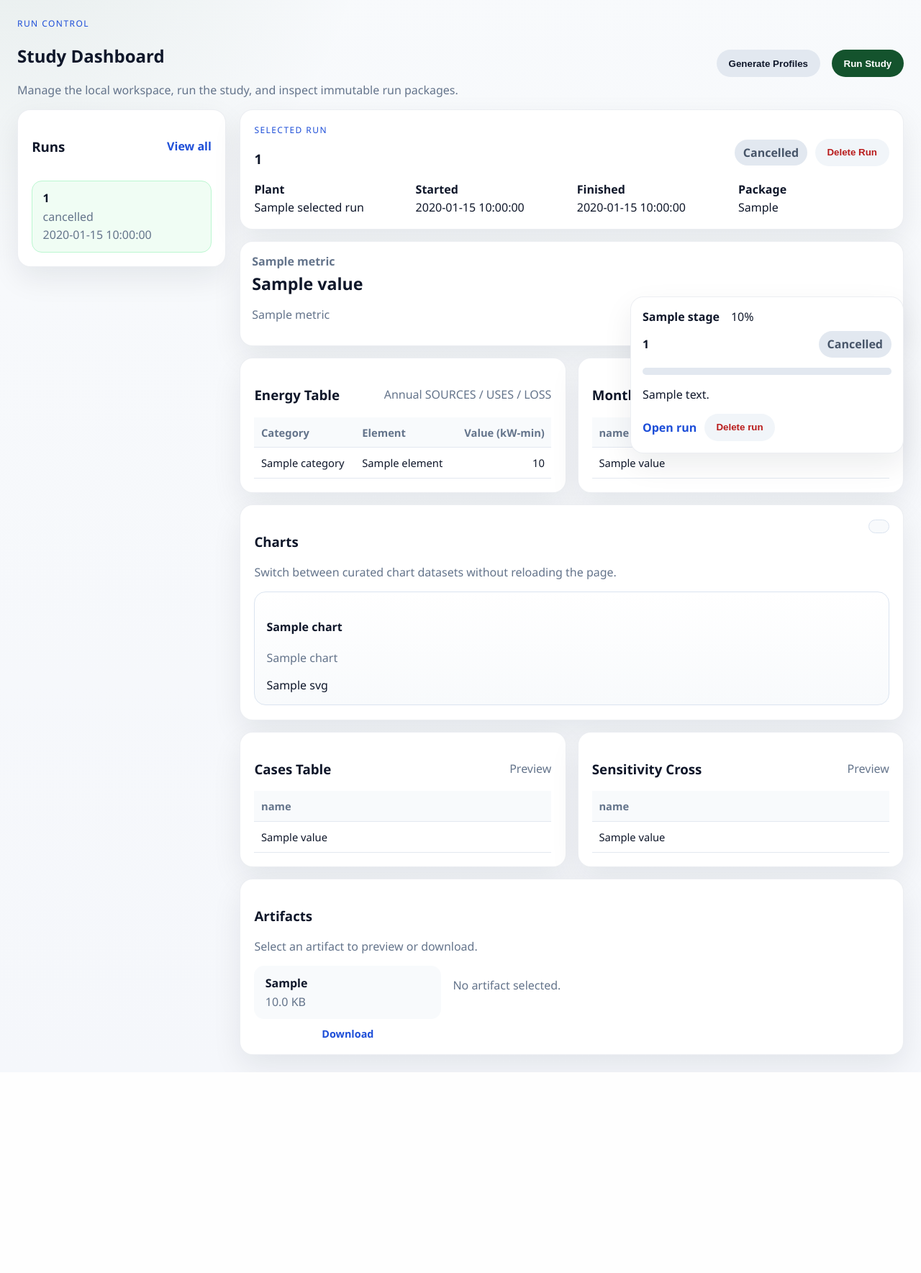
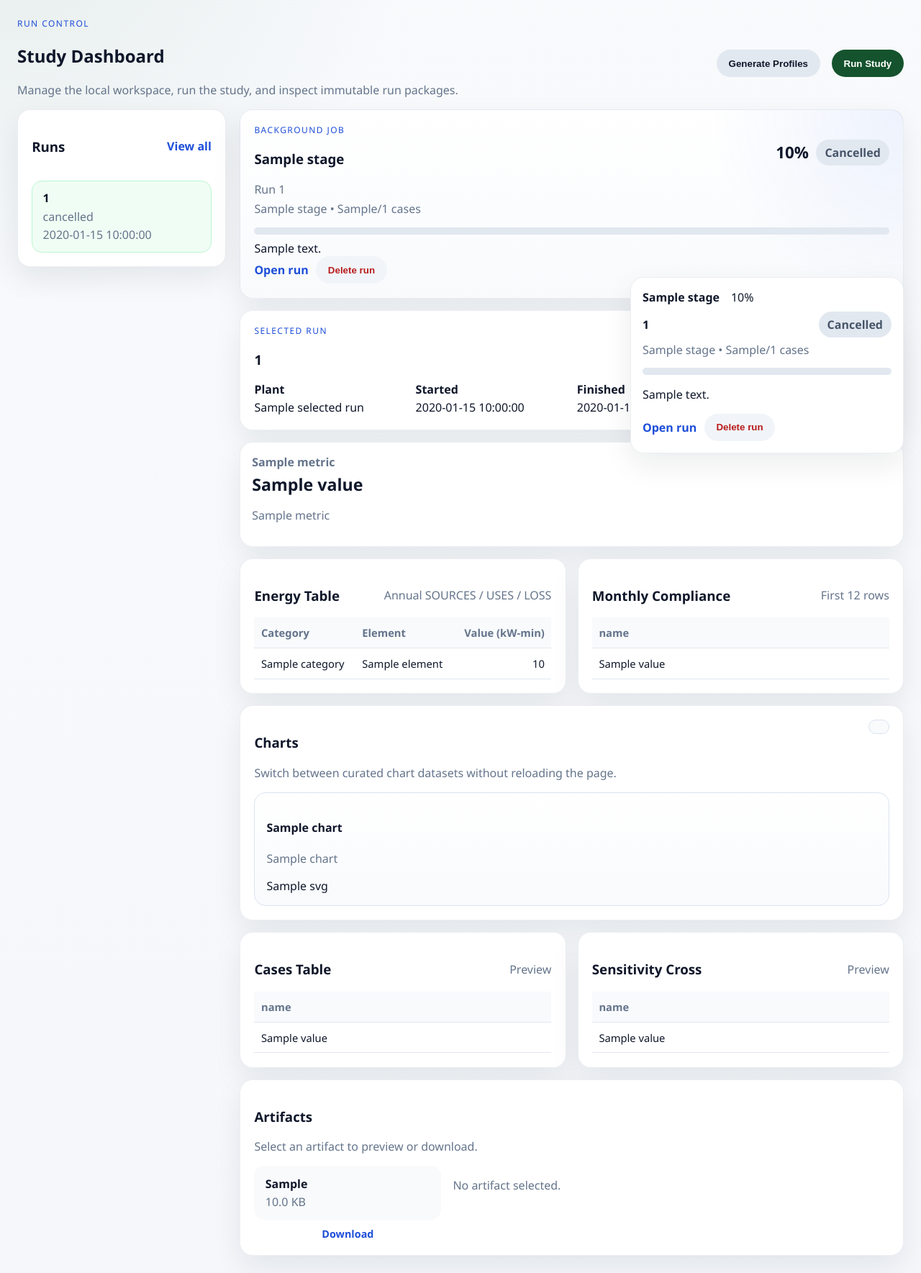
Before and after one commit to sbshrey/seci-fdre-v-rfs-13-0014, a Python web app: template seci_fdre_v_model/web/templates/dashboard.html in a window 1280 px wide. Shown: the part 146-1915 px from the top of the page at 72% size. Before the commit the page ends 1636 px from the top, so only its background shows below. Run offline with Jinja, Linux system fonts and the light colour scheme; the template is opened without the code that fills it: most values are stand-ins (such as "Sample title", 1, 10 or a date in 2020).

Commit message:
feat: progress bar updated

```diff
--- a/seci_fdre_v_model/web/models.py
+++ b/seci_fdre_v_model/web/models.py
@@ -97,6 +97,9 @@ class BackgroundJob:
     stage: str
     pct: float
     detail: str
+    completed_cases: int | None
+    total_cases: int | None
+    current_case_id: str | None
     started_at: str | None
     updated_at: str | None
     finished_at: str | None
--- a/seci_fdre_v_model/web/static/app.css
+++ b/seci_fdre_v_model/web/static/app.css
@@ -413,12 +413,37 @@ th.number {
   padding: 1rem;
 }
 
+.dashboard-job-card {
+  background:
+    radial-gradient(circle at top right, rgba(37, 99, 235, 0.08), transparent 28%),
+    linear-gradient(180deg, #ffffff, #f8fafc);
+}
+
+.dashboard-job-pct {
+  font-size: 1.4rem;
+  line-height: 1;
+}
+
+.dashboard-job-run,
+.dashboard-job-detail {
+  margin: 0;
+}
+
+.progress-bar-wide {
+  margin-top: 0.75rem;
+}
+
 .progress-job-line {
   display: flex;
   justify-content: space-between;
   gap: 0.75rem;
   align-items: center;
   margin: 0.55rem 0 0;
+}
+
+.progress-case-line,
+.dashboard-job-cases {
+  margin: 0.35rem 0 0;
 }
 
 .action-row-tight {
--- a/seci_fdre_v_model/web/static/app.js
+++ b/seci_fdre_v_model/web/static/app.js
@@ -38,32 +38,56 @@ function updateStartButtons(isActive) {
   });
 }
 
-function updateJobShell(job) {
-  const shell = document.querySelector("[data-job-shell]");
-  const stageNode = document.querySelector("[data-progress-stage]");
-  const pctNode = document.querySelector("[data-progress-pct]");
-  const fillNode = document.querySelector("[data-progress-fill]");
-  const detailNode = document.querySelector("[data-progress-detail]");
-  const runNode = document.querySelector("[data-progress-run-id]");
-  const statusNode = document.querySelector("[data-progress-status]");
-  const openLink = document.querySelector("[data-progress-open]");
-  const cancelForm = document.querySelector("[data-job-cancel-form]");
-  const deleteForm = document.querySelector("[data-job-delete-form]");
-  if (!shell || !stageNode || !pctNode || !fillNode || !detailNode || !runNode || !statusNode) return;
+function updateJobCard({
+  rootSelector,
+  stageSelector,
+  pctSelector,
+  fillSelector,
+  detailSelector,
+  caseSelector,
+  runSelector,
+  statusSelector,
+  openSelector,
+  cancelSelector,
+  deleteSelector,
+}) {
+  const root = document.querySelector(rootSelector);
+  if (!root) return;
+
+  const stageNode = document.querySelector(stageSelector);
+  const pctNode = document.querySelector(pctSelector);
+  const fillNode = document.querySelector(fillSelector);
+  const detailNode = document.querySelector(detailSelector);
+  const caseNode = document.querySelector(caseSelector);
+  const runNode = document.querySelector(runSelector);
+  const statusNode = document.querySelector(statusSelector);
+  const openLink = document.querySelector(openSelector);
+  const cancelForm = document.querySelector(cancelSelector);
+  const deleteForm = document.querySelector(deleteSelector);
+
+  return function applyJobState(job) {
+    if (!stageNode || !pctNode || !fillNode || !detailNode || !runNode || !statusNode) return;
 
     if (!job) {
-    shell.hidden = true;
-    updateStartButtons(false);
+      root.hidden = true;
       return;
     }
 
     const pct = Math.max(0, Math.min(100, Number(job.pct || 0)));
-  shell.hidden = false;
+    root.hidden = false;
     stageNode.textContent = job.stage || "Study";
     pctNode.textContent = `${pct.toFixed(0)}%`;
     fillNode.style.width = `${pct}%`;
     detailNode.textContent = job.detail || "";
-  runNode.textContent = job.run_id || "No active run";
+    if (caseNode) {
+      const hasCaseProgress = job.completed_cases !== null && job.completed_cases !== undefined
+        && job.total_cases !== null && job.total_cases !== undefined;
+      caseNode.hidden = !hasCaseProgress;
+      caseNode.textContent = hasCaseProgress
+        ? `${job.stage || "Stage"} • ${job.completed_cases}/${job.total_cases} cases`
+        : "";
+    }
+    runNode.textContent = job.run_id ? `Run ${job.run_id}` : "No active run";
     statusNode.textContent = job.status || "unknown";
     statusNode.className = `status-pill status-${job.status || "failed"}`;
 
@@ -82,13 +106,51 @@ function updateJobShell(job) {
         deleteForm.action = job.delete_url;
       }
     }
+  };
+}
 
-  updateStartButtons(Boolean(job.is_active));
+const applyFloatingJobState = updateJobCard({
+  rootSelector: "[data-job-shell]",
+  stageSelector: "[data-progress-stage]",
+  pctSelector: "[data-progress-pct]",
+  fillSelector: "[data-progress-fill]",
+  detailSelector: "[data-progress-detail]",
+  caseSelector: "[data-progress-cases]",
+  runSelector: "[data-progress-run-id]",
+  statusSelector: "[data-progress-status]",
+  openSelector: "[data-progress-open]",
+  cancelSelector: "[data-job-cancel-form]",
+  deleteSelector: "[data-job-delete-form]",
+});
+
+const applyDashboardJobState = updateJobCard({
+  rootSelector: "[data-dashboard-job-card]",
+  stageSelector: "[data-dashboard-job-stage]",
+  pctSelector: "[data-dashboard-job-pct]",
+  fillSelector: "[data-dashboard-job-fill]",
+  detailSelector: "[data-dashboard-job-detail]",
+  caseSelector: "[data-dashboard-job-cases]",
+  runSelector: "[data-dashboard-job-run-id]",
+  statusSelector: "[data-dashboard-job-status]",
+  openSelector: "[data-dashboard-job-open]",
+  cancelSelector: "[data-dashboard-job-cancel]",
+  deleteSelector: "[data-dashboard-job-delete]",
+});
+
+function updateJobShell(job) {
+  if (applyFloatingJobState) {
+    applyFloatingJobState(job);
+  }
+  if (applyDashboardJobState) {
+    applyDashboardJobState(job);
+  }
+  updateStartButtons(Boolean(job && job.is_active));
 }
 
 async function pollJobStatus() {
   const shell = document.querySelector("[data-job-shell]");
-  if (!shell) return;
+  const dashboardCard = document.querySelector("[data-dashboard-job-card]");
+  if (!shell && !dashboardCard) return;
   try {
     const response = await fetch("/api/job-status", {
       headers: { Accept: "application/json" },
--- a/seci_fdre_v_model/web/templates/base.html
+++ b/seci_fdre_v_model/web/templates/base.html
@@ -32,6 +32,11 @@
           <span class="status-pill status-{% if current_job %}{{ current_job.status }}{% else %}completed{% endif %}" data-progress-status>
             {% if current_job %}{{ current_job.status }}{% else %}idle{% endif %}
           </span>
+        </p>
+        <p class="section-note progress-case-line" data-progress-cases {% if not current_job or current_job.completed_cases is none or current_job.total_cases is none %}hidden{% endif %}>
+          {% if current_job and current_job.completed_cases is not none and current_job.total_cases is not none %}
+            {{ current_job.stage }} • {{ current_job.completed_cases }}/{{ current_job.total_cases }} cases
+          {% endif %}
         </p>
         <div class="progress-bar">
           <div class="progress-fill" data-progress-fill style="width: {% if current_job %}{{ current_job.pct }}{% else %}0{% endif %}%"></div>
--- a/seci_fdre_v_model/web/templates/dashboard.html
+++ b/seci_fdre_v_model/web/templates/dashboard.html
@@ -42,6 +42,46 @@
   </aside>
 
   <section class="content-column">
+    <article class="panel dashboard-job-card" data-dashboard-job-card {% if not current_job %}hidden{% endif %}>
+      <div class="panel-header">
+        <div>
+          <p class="eyebrow">Background Job</p>
+          <h3 data-dashboard-job-stage>{% if current_job %}{{ current_job.stage }}{% else %}No active job{% endif %}</h3>
+        </div>
+        <div class="action-row action-row-tight">
+          <strong class="dashboard-job-pct" data-dashboard-job-pct>{% if current_job %}{{ "%.0f"|format(current_job.pct) }}%{% else %}0%{% endif %}</strong>
+          <div class="status-pill status-{% if current_job %}{{ current_job.status }}{% else %}completed{% endif %}" data-dashboard-job-status>
+            {% if current_job %}{{ current_job.status }}{% else %}idle{% endif %}
+          </div>
+        </div>
+      </div>
+      <p class="section-note dashboard-job-run" data-dashboard-job-run-id>
+        {% if current_job and current_job.run_id %}Run {{ current_job.run_id }}{% else %}No active run{% endif %}
+      </p>
+      <p class="section-note dashboard-job-cases" data-dashboard-job-cases {% if not current_job or current_job.completed_cases is none or current_job.total_cases is none %}hidden{% endif %}>
+        {% if current_job and current_job.completed_cases is not none and current_job.total_cases is not none %}
+          {{ current_job.stage }} • {{ current_job.completed_cases }}/{{ current_job.total_cases }} cases
+        {% endif %}
+      </p>
+      <div class="progress-bar progress-bar-wide">
+        <div class="progress-fill" data-dashboard-job-fill style="width: {% if current_job %}{{ current_job.pct }}{% else %}0{% endif %}%"></div>
+      </div>
+      <p class="dashboard-job-detail" data-dashboard-job-detail>
+        {% if current_job %}{{ current_job.detail }}{% else %}Waiting to start.{% endif %}
+      </p>
+      <div class="action-row action-row-tight">
+        <a class="button-link" data-dashboard-job-open {% if not current_job or not current_job.run_id %}hidden{% endif %} href="{% if current_job and current_job.run_id %}{{ url_for('run_dashboard', run_id=current_job.run_id) }}{% else %}#{% endif %}">Open run</a>
+        <form method="post" action="{{ url_for('cancel_current_job') }}" data-dashboard-job-cancel {% if not current_job or not current_job.is_active %}hidden{% endif %}>
+          <input type="hidden" name="next" value="{{ request.full_path if request.query_string else request.path }}">
+          <button class="button button-danger" type="submit">Stop job</button>
+        </form>
+        <form method="post" data-dashboard-job-delete {% if not current_job or current_job.is_active or not current_job.run_id %}hidden{% endif %} action="{% if current_job and current_job.run_id %}{{ url_for('delete_run', run_id=current_job.run_id) }}{% endif %}">
+          <input type="hidden" name="next" value="{{ url_for('runs_page') }}">
+          <button class="button button-danger button-subtle" type="submit">Delete run</button>
+        </form>
+      </div>
+    </article>
+
     {% if not selected_run %}
       <article class="panel empty-panel">
         <h3>No run selected</h3>
```
Also changed, not shown: seci_fdre_v_model/web/app.py (+28 -2 lines), tests/test_web_app.py (+12 -3 lines). Lines whose indentation alone changed are shown as unchanged.
